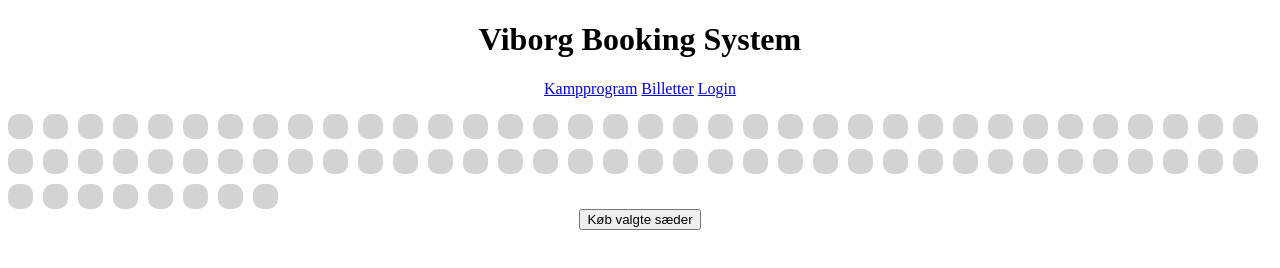
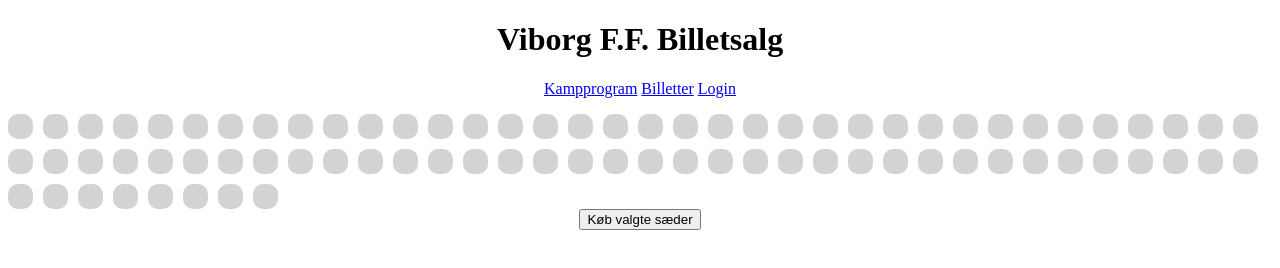
Before and after one commit to MAGS-GHC/gui-projekt-uge-26-27-gruppe1, a plain HTML site: page index.html in a window 1280 px wide. Drawn offline with Linux system fonts and the light colour scheme.

Commit message:
Projekt navne opdateret
Overskrift opdatering

```diff
--- a/index.html
+++ b/index.html
@@ -1,11 +1,11 @@
 <!DOCTYPE html>
 <html>
 <head>
-  <title> Viborg Booking System</title>
+  <title> Viborg F.F. Booking System</title>
   <link rel="stylesheet" type="text/css" href="style.css">
 </head>
 <body>
-  <h1> Viborg Booking System</h1>
+  <h1> Viborg F.F. Billetsalg </h1>
   <p>
     <a href="index.html">Kampprogram</a>
     <a href="index.html">Billetter</a>
```
